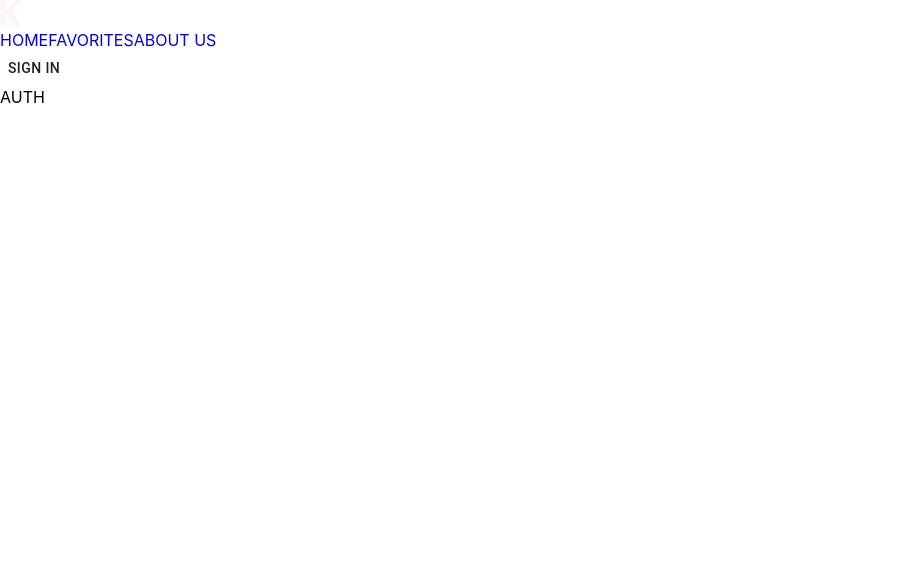
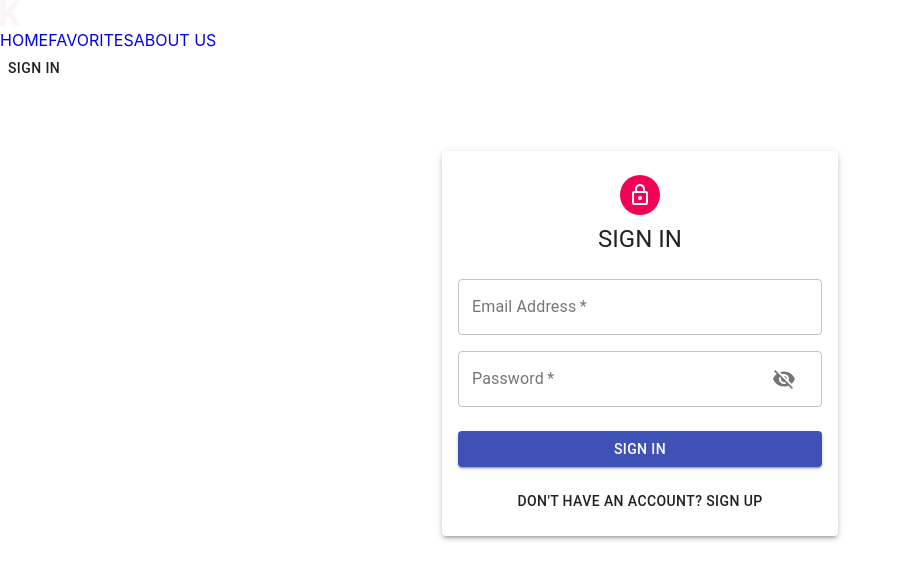
Before and after one commit to mvuco00/KODE, a React app in the folder client/kode/: page /auth in a window 1280 px wide. Shown: the top 580 px of the page, without its empty margins (0-903 px from the left). Built offline with nearby package versions, Linux system fonts and the light colour scheme.

Commit message:
auth form

```diff
--- a/client/kode/src/components/Auth/Auth.js
+++ b/client/kode/src/components/Auth/Auth.js
@@ -1,7 +1,103 @@
-import React from "react";
+import React, { useState } from "react";
+import { useDispatch } from "react-redux";
+import LockOutlinedIcon from "@material-ui/icons/LockOutlined";
+import {
+  Avatar,
+  Button,
+  Paper,
+  Grid,
+  Typography,
+  Container,
+  TextField,
+} from "@material-ui/core";
+import Input from "./Input";
 
+import useStyles from "./styles";
 const Auth = () => {
-  return <div>AUTH</div>;
+  const classes = useStyles();
+  const [isSignup, setIsSignup] = useState(false);
+  const [showPassword, setShowPassword] = useState(false);
+  const handleSubmit = () => {};
+  const handleChange = () => {};
+
+  // kad se uzima prethodni state, radi se callback
+  const handleShowPassword = () =>
+    setShowPassword((prevShowPassword) => !prevShowPassword);
+  const switchMode = () => {
+    setIsSignup((prevIsSignup) => !prevIsSignup);
+  };
+  return (
+    <Container component="main" maxWidth="xs">
+      <Paper className={classes.paper} elevation={3}>
+        <Avatar className={classes.avatar}>
+          <LockOutlinedIcon />
+        </Avatar>
+        <Typography variant="h5">
+          {isSignup ? "SIGN UP" : "SIGN IN "}
+        </Typography>
+        <form className={classes.form} onSubmit={handleSubmit}>
+          <Grid container spacing={2}>
+            {isSignup && (
+              <>
+                <Input
+                  name="firstName"
+                  label="First Name"
+                  handleChange={handleChange}
+                  autoFocus
+                  half
+                />
+                <Input
+                  name="lastName"
+                  label="Last Name"
+                  handleChange={handleChange}
+                  half
+                />
+              </>
+            )}
+            <Input
+              name="email"
+              label="Email Address"
+              handleChange={handleChange}
+              type="email"
+            />
+            <Input
+              name="password"
+              label="Password"
+              handleChange={handleChange}
+              type={showPassword ? "text" : "password"}
+              handleShowPassword={handleShowPassword}
+            />
+            {isSignup && (
+              <Input
+                name="confirmPassword"
+                label="Repeat Password"
+                handleChange={handleChange}
+                type="password"
+              />
+            )}
+          </Grid>
+          <Button
+            type="submit"
+            fullWidth
+            variant="contained"
+            color="primary"
+            className={classes.submit}
+          >
+            {isSignup ? "Sign Up" : "Sign In"}
+          </Button>
+          <Grid container justify="center">
+            <Grid item>
+              <Button onClick={switchMode}>
+                {isSignup
+                  ? "Already have an account? Sign in"
+                  : "Don't have an account? Sign Up"}
+              </Button>
+            </Grid>
+          </Grid>
+        </form>
+      </Paper>
+    </Container>
+  );
 };
 
 export default Auth;
--- /dev/null
+++ b/client/kode/src/components/Auth/Input.js
@@ -0,0 +1,43 @@
+import React from "react";
+import { TextField, Grid, InputAdornment, IconButton } from "@material-ui/core";
+
+import Visibility from "@material-ui/icons/Visibility";
+import VisibilityOff from "@material-ui/icons/VisibilityOff";
+
+const Input = ({
+  name,
+  handleChange,
+  label,
+  half,
+  autoFocus,
+  type,
+  handleShowPassword,
+}) => (
+  <Grid item xs={12} sm={half ? 6 : 12}>
+    <TextField
+      name={name}
+      onChange={handleChange}
+      variant="outlined"
+      required
+      fullWidth
+      label={label}
+      autoFocus={autoFocus}
+      type={type}
+      InputProps={
+        name === "password"
+          ? {
+              endAdornment: (
+                <InputAdornment position="end">
+                  <IconButton onClick={handleShowPassword}>
+                    {type === "password" ? <VisibilityOff /> : <Visibility />}
+                  </IconButton>
+                </InputAdornment>
+              ),
+            }
+          : null
+      }
+    />
+  </Grid>
+);
+
+export default Input;
--- /dev/null
+++ b/client/kode/src/components/Auth/styles.js
@@ -0,0 +1,30 @@
+import { makeStyles } from "@material-ui/core/styles";
+
+export default makeStyles((theme) => ({
+  paper: {
+    marginTop: theme.spacing(8),
+    display: "flex",
+    flexDirection: "column",
+    alignItems: "center",
+    padding: theme.spacing(2),
+  },
+  root: {
+    "& .MuiTextField-root": {
+      margin: theme.spacing(1),
+    },
+  },
+  avatar: {
+    margin: theme.spacing(1),
+    backgroundColor: theme.palette.secondary.main,
+  },
+  form: {
+    width: "100%", // Fix IE 11 issue.
+    marginTop: theme.spacing(3),
+  },
+  submit: {
+    margin: theme.spacing(3, 0, 2),
+  },
+  googleButton: {
+    marginBottom: theme.spacing(2),
+  },
+}));
```
Also changed, not shown: 1 other file (tests, documents, lock files or other folders).
